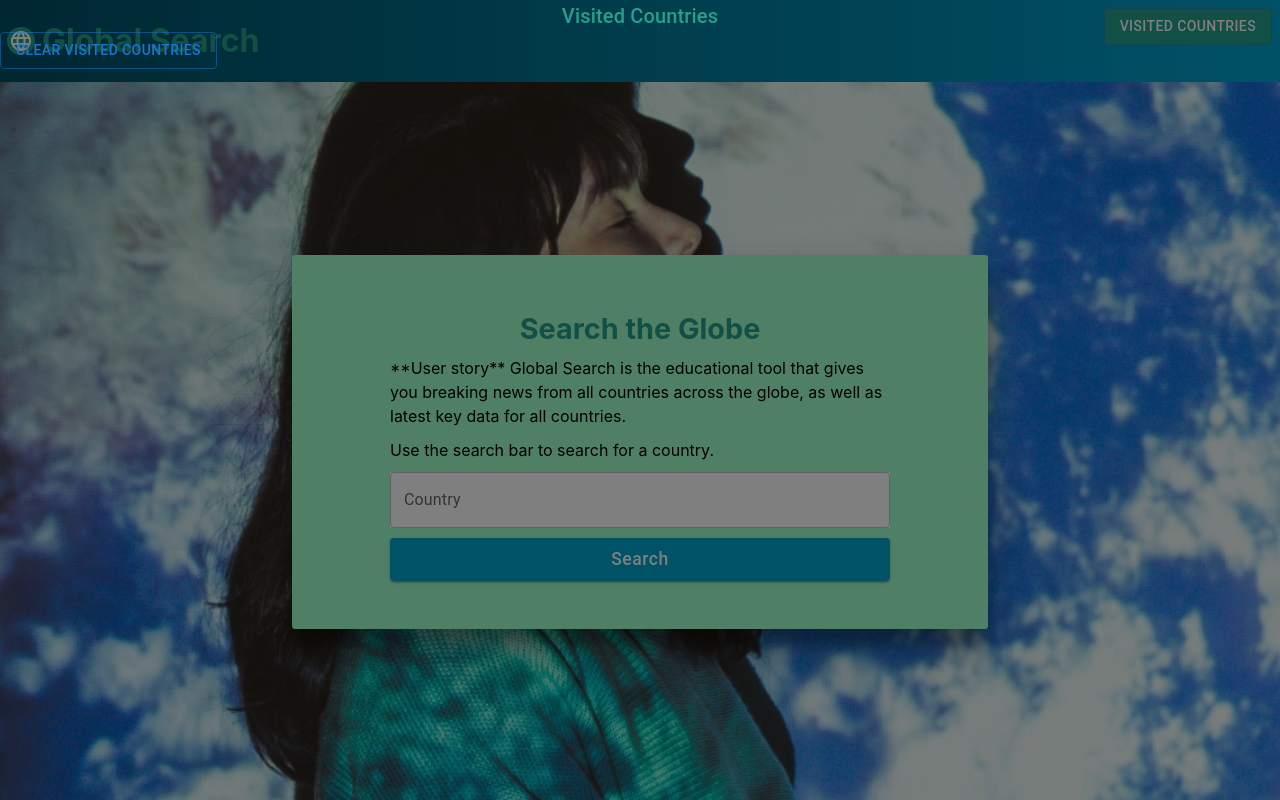
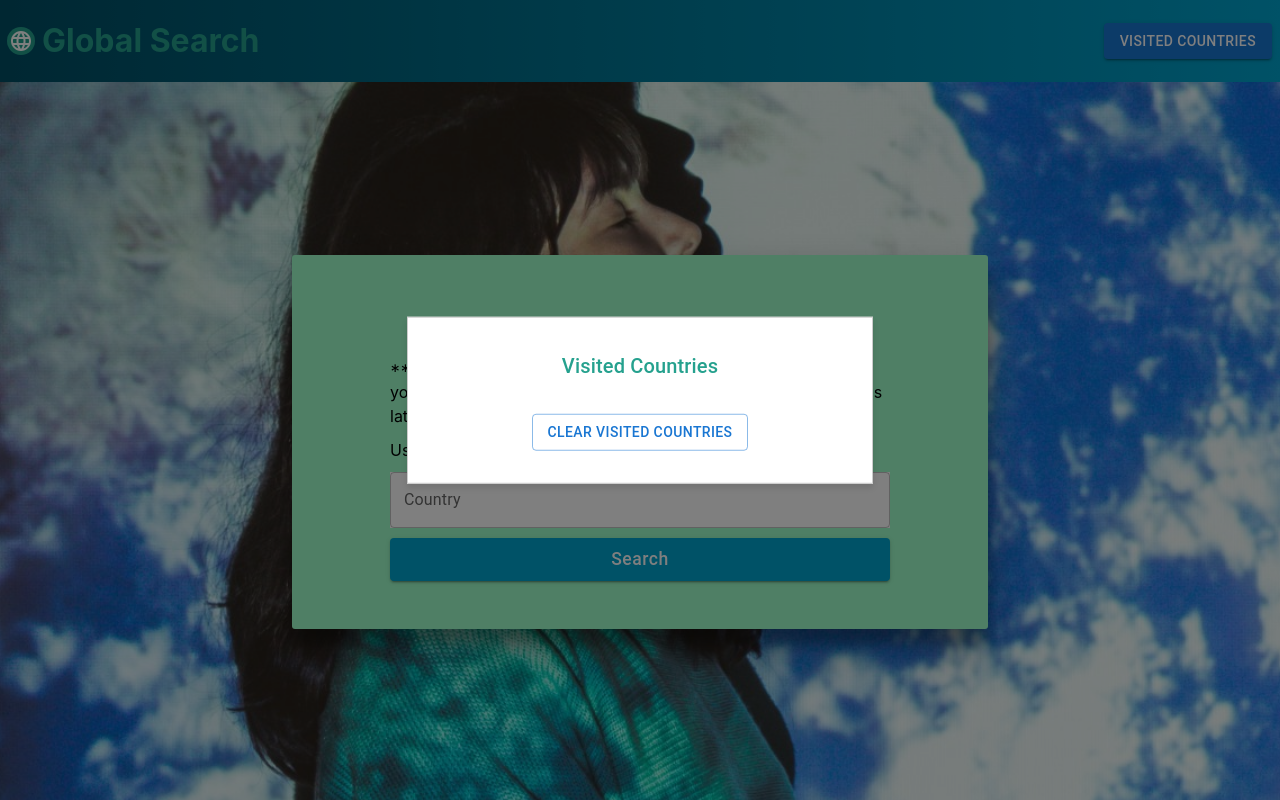
Before and after one commit to lewis-ingleton/global-search--react-app, a React (Create React App) app: page / in a window 1280 px wide. Both pictures are taken after a click on the button "VISITED COUNTRIES". Shown: the top 800 px of the page. Built offline with nearby package versions, Linux system fonts and the light colour scheme.

Commit message:
CHanged modal

```diff
--- a/src/App.js
+++ b/src/App.js
@@ -5,7 +5,7 @@ import "./index.css";
 
 // COMPONENTS
 import Footer from "./components/footer/Footer";
-import Header from "./components/header/header";
+import Header from "./components/header/Header";
 import ResponsiveLayout from "./components/responsive-layout/Responsive";
 import PlaceholderHeader from "./components/placeholder-header/Placeholder-header";
 
--- a/src/components/header/header.css
+++ b/src/components/header/header.css
@@ -9,12 +9,15 @@
   display: flex;
   flex-direction: row;
   align-items: center;
-  gap: 7px;
+  justify-content: space-between;
   padding-left: 7px;
   background-image: linear-gradient(to right, #004e64, #00a5cf);
   box-shadow: rgba(0, 0, 0, 0.3) 0px 19px 38px,
     rgba(0, 0, 0, 0.22) 0px 15px 12px;
-  position: relative;
+}
+
+.visited-countries-btn {
+  margin-right: 8px;
 }
 
 .header {
@@ -62,20 +65,8 @@
   text-align: left;
 }
 
-.visitedCountriesBtn {
-  position: absolute;
-  top: 10px;
-  right: 10px;
-  background-color: #25a18e;
-  color: white;
-  border: none;
-  border-radius: 5px;
-  padding: 8px 15px;
-  font-size: 14px;
-  cursor: pointer;
-  transition: background-color 0.3s ease;
+.title-container {
+  display: flex;
+  align-items: center;
+  gap: 7px;
 }
-
-.visitedCountriesBtn:hover {
-  background-color: #1f8c7a;
-}
--- a/src/components/header/header.js
+++ b/src/components/header/header.js
@@ -2,7 +2,7 @@ import React from "react";
 import LanguageIcon from "@mui/icons-material/Language";
 
 // CSS
-import "./header.css";
+import "./Header.css";
 
 // components
 import SearchBar from "../searchbar/SearchBar";
@@ -15,8 +15,6 @@ function Header({
   visitedCountries,
   setVisitedCountries,
 }) {
-  // Added setVisitedCountries to the props
-
   const handleClearVisitedCountries = () => {
     localStorage.removeItem("visitedCountries");
     setVisitedCountries([]);
@@ -25,9 +23,10 @@ function Header({
   return (
     <>
       <div className="titleWrapper">
-        <LanguageIcon className="headerIcon" />
-        <h1>Global Search</h1>
-
+        <div className="title-container">
+          <LanguageIcon className="headerIcon" />
+          <h1>Global Search</h1>
+        </div>
         <div className="visited-countries-btn">
           <VisitedCountries
             visitedCountries={visitedCountries}
--- a/src/components/visited-countries/VisitedCountries.css
+++ b/src/components/visited-countries/VisitedCountries.css
@@ -0,0 +1,47 @@
+.visited-countries-modal {
+  position: fixed;
+  top: 50%;
+  left: 50%;
+  transform: translate(-50%, -50%);
+  width: 400px;
+  padding: 2rem;
+  background-color: white;
+  border: 1px solid #ccc;
+  box-shadow: 0 4px 6px rgba(0, 0, 0, 0.1);
+  outline: none;
+  display: flex;
+  flex-direction: column;
+  gap: 1rem;
+}
+
+.visited-countries-list {
+  list-style-type: none;
+  padding: 0;
+  display: flex;
+  flex-wrap: wrap;
+  gap: 5px;
+  justify-content: center;
+}
+
+.country-item {
+  background-color: #f5f5f5;
+  padding: 5px 10px;
+  border-radius: 4px;
+  display: flex;
+  justify-content: center;
+  align-items: center;
+  margin-bottom: 5px;
+  position: relative;
+  overflow: hidden;
+}
+
+.country-item span {
+  position: relative;
+  z-index: 1;
+}
+
+.clear-visited-countries-btn {
+  background-color: #f5f5f5;
+  color: #333;
+  align-self: center;
+}
--- a/src/components/visited-countries/VisitedCountries.js
+++ b/src/components/visited-countries/VisitedCountries.js
@@ -23,10 +23,17 @@ const VisitedCountries = ({ visitedCountries, onClearVisitedCountries }) => {
       </Typography>
       <ul className="visited-countries-list">
         {visitedCountries.map((country, index) => (
-          <li key={index}>{country}</li>
+          <li key={index} className="country-item">
+            <span>{country}</span>
+          </li>
         ))}
       </ul>
-      <Button variant="outlined" onClick={handleClear}>
+
+      <Button
+        variant="outlined"
+        onClick={handleClear}
+        className="clear-visited-countries-btn"
+      >
         Clear Visited Countries
       </Button>
     </Box>
@@ -34,20 +41,7 @@ const VisitedCountries = ({ visitedCountries, onClearVisitedCountries }) => {
 
   return (
     <div>
-      <Button
-        variant="outlined"
-        onClick={handleOpen}
-        sx={{
-          position: "absolute",
-          top: 8,
-          right: 8,
-          backgroundColor: "#25a18e",
-          color: "#fff",
-          "&:hover": {
-            backgroundColor: "#1f8a79",
-          },
-        }}
-      >
+      <Button variant="contained" onClick={handleOpen}>
         Visited Countries
       </Button>
       <Modal
```
